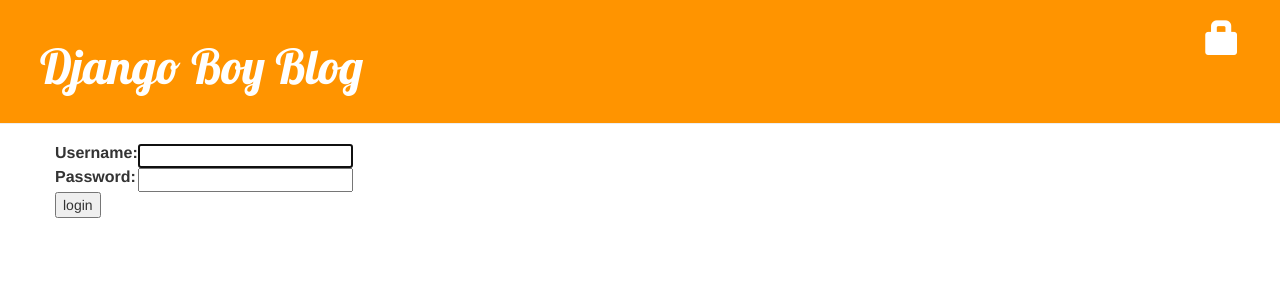
After one commit to mxrfar/my-first-blog, a Django app: page /accounts/login/ in a window 1280 px wide. The commit adds this page. Shown: the top 300 px of the page. Run offline with Django 3.2, Linux system fonts and the light colour scheme; some libraries are stand-ins or nearby versions.

Commit message:
Added secure my website.

```diff
--- a/blog/templates/blog/base.html
+++ b/blog/templates/blog/base.html
@@ -12,8 +12,12 @@
             <div class="page-header">
             {% if user.is_authenticated %}
                <a href="{% url 'blog.views.post_new' %}" class="top-menu"><span class="glyphicon glyphicon-plus"></span></a>
+               <a href="{% url 'post_draft_list' %}" class="top-menu"><span class="glyphicon glyphicon-edit"></span></a>
+               <p class="top-menu">Hello {{ user.username }}<small>(<a href="{% url 'django.contrib.auth.views.logout' %}">Log out</a>)</small></p>
+            {% else %}
+            <a href="{% url 'django.contrib.auth.views.login' %}" class="top-menu"><span class="glyphicon glyphicon-lock"></span></a>
             {% endif %}
-            <h1><a href="/">Django Boys Blog</a></h1>
+            <h1><a href="{% url 'blog.views.post_list' %}">Django Boy Blog</a></h1>
         </div>
         <div class="content container">
             <div class="row">
@@ -22,6 +26,6 @@
                 {% endblock %}
                 </div>
             </div>
-        </div>
+          </div>
         </body>
     </html>
--- a/blog/templates/blog/post_detail.html
+++ b/blog/templates/blog/post_detail.html
@@ -6,8 +6,11 @@
                 <div class="date">
                     {{ post.published_date }}
                 </div>
+            {% else %}
+            <a class="btn btn-default" href="{% url 'post_edit' pk=post.pk %}"><span class="glyphicon glyphicon-pencil"></span></a>
+            <a class="btn btn-default" href="{% url 'post_remove' pk=post.pk %}"><span class="glyphicon glyphicon-remove"></span></a>
+            <a class="btn btn-default" href="{% url 'post_publish' pk=post.pk %}">Publish</a>
             {% endif %}
-            <a class="btn btn-default" href="{% url 'post_edit' pk=post.pk %}"><span class="glyphicon glyphicon-pencil"></span></a>
             <h1>{{ post.title }}</h1>
             <p>{{ post.text|linebreaks }}</p>
         </div>
--- /dev/null
+++ b/blog/templates/registration/login.html
@@ -0,0 +1,26 @@
+{% extends "blog/base.html" %}
+
+{% block content %}
+
+{% if form.errors %}
+<p>Your username and password didn't match. Please try again.</p>
+{% endif %}
+
+<form method="post" action="{% url 'django.contrib.auth.views.login' %}">
+{% csrf_token %}
+<table>
+<tr>
+    <td>{{ form.username.label_tag }}</td>
+    <td>{{ form.username }}</td>
+</tr>
+<tr>
+    <td>{{ form.password.label_tag }}</td>
+    <td>{{ form.password }}</td>
+</tr>
+</table>
+
+<input type="submit" value="login" />
+<input type="hidden" name="next" value="{{ next }}" />
+</form>
+
+{% endblock %}
--- a/blog/urls.py
+++ b/blog/urls.py
@@ -6,4 +6,7 @@ urlpatterns = [
         url(r'^post/(?P<pk>[0-9]+)/$', views.post_detail, name='post_detail'),
         url(r'^post/new/$', views.post_new, name='post_new'),
         url(r'^post/(?P<pk>[0-9]+)/edit/$', views.post_edit, name='post_edit'),
+        url(r'^drafts/$', views.post_draft_list, name='post_draft_list'),
+        url(r'^post/(?P<pk>\d+)/publish/$', views.post_publish, name='post_publish'),
+        url(r'^post/(?P<pk>\d+)/remove/$', views.post_remove, name='post_remove'),
     ]
--- a/mysite/settings.py
+++ b/mysite/settings.py
@@ -121,3 +121,4 @@ USE_TZ = True
 
 STATIC_URL = '/static/'
 STATIC_ROOT = os.path.join(BASE_DIR, 'static')
+LOGIN_REDIRECT_URL = '/'
--- a/mysite/urls.py
+++ b/mysite/urls.py
@@ -1,7 +1,10 @@
 from django.conf.urls import include, url
 from django.contrib import admin
+admin.autodiscover()
 
 urlpatterns = [
     url(r'^admin/', include(admin.site.urls)),
+    url(r'^accounts/login/$', 'django.contrib.auth.views.login'),
+     url(r'^accounts/logout/$', 'django.contrib.auth.views.logout', {'next_page': '/'}),
     url(r'', include('blog.urls')),
 ]
```
Also changed, not shown: blog/templates/blog/post_draft_list.html (added, +11 -0 lines), blog/views.py (+17 -1 lines).
